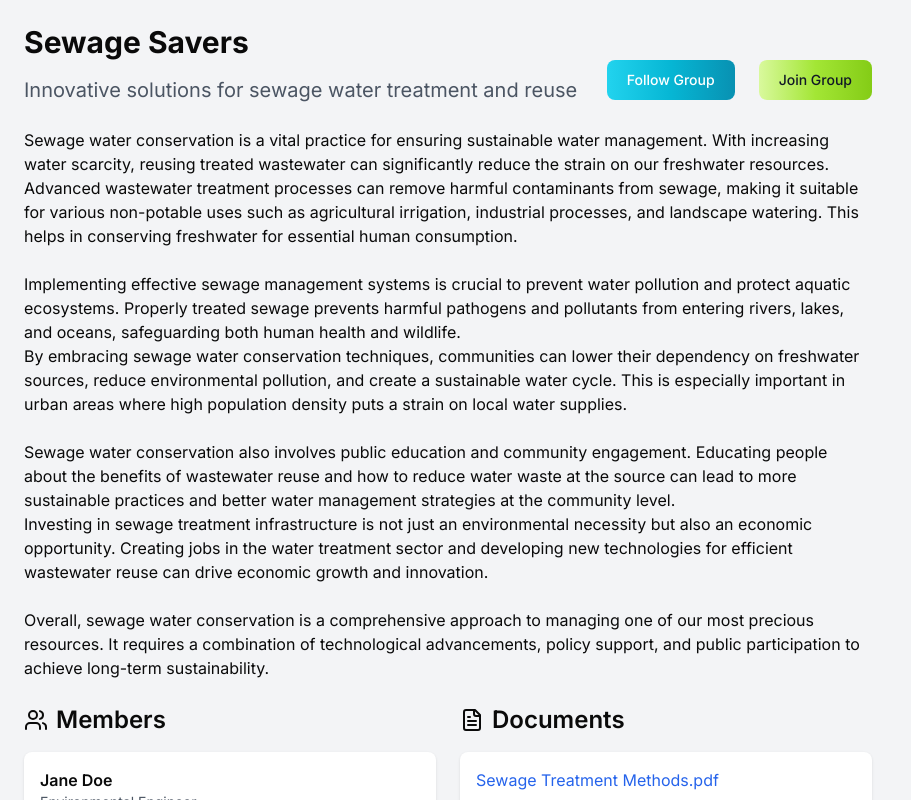
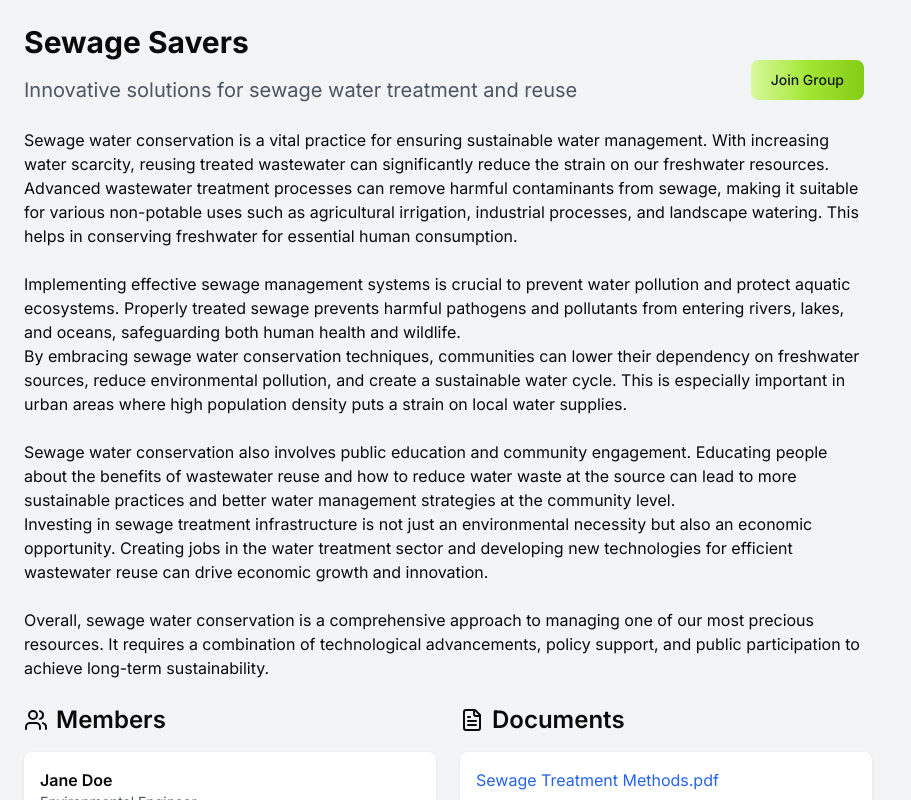
Before and after one commit to PRATEEK-VERNEKAR/Jal_Rakshak, a Next.js app: page /group_dashboard2 in a window 1280 px wide. Shown: the whole page, without its empty margins (0-911 px from the left). Built offline with nearby package versions, Linux system fonts and the light colour scheme.

Commit message:
Update follow button

```diff
--- a/src/app/group_dashboard2/page.jsx
+++ b/src/app/group_dashboard2/page.jsx
@@ -40,7 +40,6 @@ const GroupDashboard = () => {
 
           <div className="flex items-center space-x-4 mt-4">
 
-            <button type="button" class="text-white bg-gradient-to-r from-cyan-400 via-cyan-500 to-cyan-600 hover:bg-gradient-to-br focus:ring-4 focus:outline-none focus:ring-cyan-300 dark:focus:ring-cyan-800 font-medium rounded-lg text-sm px-5 py-2.5 text-center me-2 mb-2">Follow Group</button>
             <button type="button" class="text-gray-900 bg-gradient-to-r from-lime-200 via-lime-400 to-lime-500 hover:bg-gradient-to-br focus:ring-4 focus:outline-none focus:ring-lime-300 dark:focus:ring-lime-800 font-medium rounded-lg text-sm px-5 py-2.5 text-center me-2 mb-2">Join Group</button>
           </div>
         </div>
```
